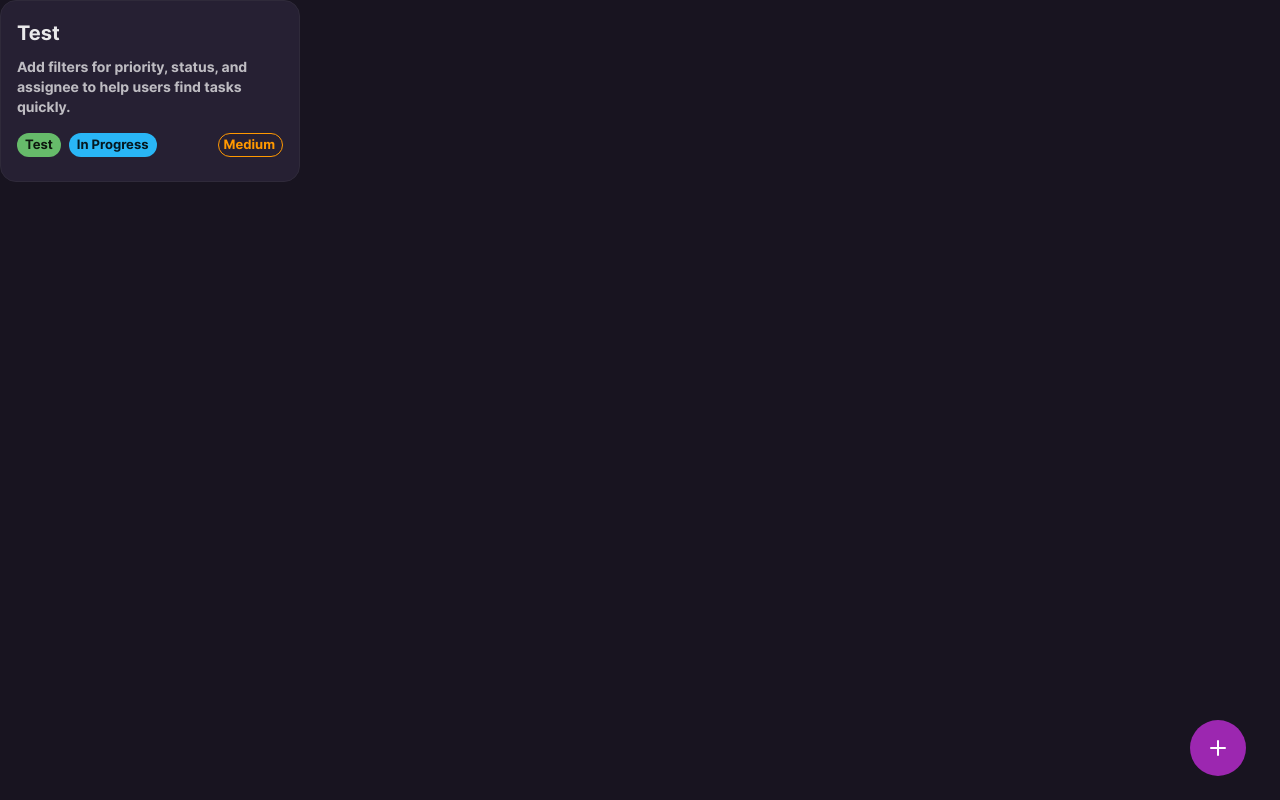
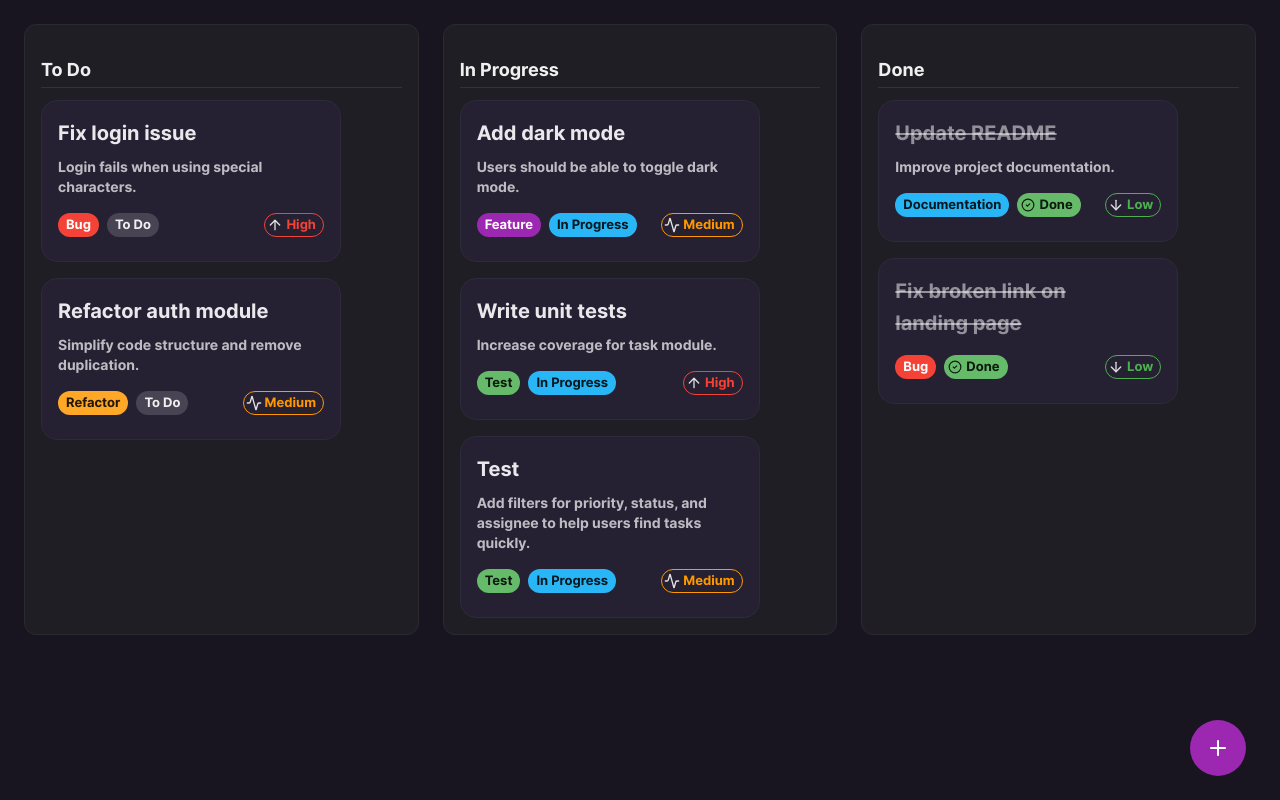
Before and after one commit to mattveyyyy/Task-Manager, a React (Vite) app: page / in a window 1280 px wide. Built offline with nearby package versions, Linux system fonts and the light colour scheme.

Commit message:
feat: TaskList + TaskBoard (3 колонки с задачами в зависимости от статуса)

```diff
--- a/src/App.tsx
+++ b/src/App.tsx
@@ -3,21 +3,20 @@ import { darkTheme } from './theme';
 import { TaskItem } from './components/TaskItem/TaskItem'
 import { ThemeProvider, CssBaseline } from '@mui/material';
 import { AddButton } from './components/AddButton/AddButton';
+// import { Sidebar } from './components/Sidebar/Sidebar';
+import { useState } from 'react';
+import { TaskBoard } from './components/TaskBoard/TaskBoard';
+
 function App() {
-
+  const [collapsed, setCollapsed] = useState(false);
   return (
     <ThemeProvider theme={darkTheme}>
       <CssBaseline />
-    <TaskItem
-      id='1'
-      title='Test'
-      description='Add filters for priority, status, and assignee to help users find tasks quickly.'
-      category='Test'
-      status='In Progress'
-      priority='Medium'
-      onEdit={(id) => console.log('Editing task:', id)}
-    />
+      {/* <Sidebar collapsed={collapsed} onToggle={() => setCollapsed(!collapsed)} /> */}
+        <main>
+          <TaskBoard />
     <AddButton onClick={() => console.log('Add Task')} />
+        </main>
     </ThemeProvider>
   )
 }
--- /dev/null
+++ b/src/components/TaskBoard/TaskBoard.module.css
@@ -0,0 +1,25 @@
+.board {
+  display: grid;
+  grid-template-columns: repeat(auto-fit, minmax(320px, 1fr));
+  gap: 24px;
+  padding: 24px;
+}
+
+.column {
+  background-color: #1e1e24;
+  border: 1px solid #2a2a2f;
+  border-radius: 12px;
+  padding: 16px;
+  display: flex;
+  flex-direction: column;
+  min-height: 400px;
+}
+
+.columnTitle {
+  font-size: 18px;
+  font-weight: 600;
+  color: #f0f0f0;
+  margin-bottom: 12px;
+  border-bottom: 1px solid #333;
+  padding-bottom: 4px;
+}
--- /dev/null
+++ b/src/components/TaskBoard/TaskBoard.tsx
@@ -0,0 +1,87 @@
+import { TaskList } from '../TaskList/TaskList'
+import type {Task} from '../TaskList/TaskList'
+import styles from './TaskBoard.module.css';
+
+const sampleTasks: Task[] = [
+    {
+        id: '1',
+        title: 'Fix login issue',
+        description: 'Login fails when using special characters.',
+        category: 'Bug',
+        status: 'To Do',
+        priority: 'High',
+    },
+    {
+        id: '2',
+        title: 'Add dark mode',
+        description: 'Users should be able to toggle dark mode.',
+        category: 'Feature',
+        status: 'In Progress',
+        priority: 'Medium',
+    },
+    {
+        id: '3',
+        title: 'Update README',
+        description: 'Improve project documentation.',
+        category: 'Documentation',
+        status: 'Done',
+        priority: 'Low',
+    },
+    {
+        id: '4',
+        title: 'Refactor auth module',
+        description: 'Simplify code structure and remove duplication.',
+        category: 'Refactor',
+        status: 'To Do',
+        priority: 'Medium',
+    },
+    {
+        id: '5',
+        title: 'Write unit tests',
+        description: 'Increase coverage for task module.',
+        category: 'Test',
+        status: 'In Progress',
+        priority: 'High',
+    },
+    {
+        id: '6',
+        title: 'Fix broken link on landing page',
+        category: 'Bug',
+        status: 'Done',
+        priority: 'Low',
+    },
+    {
+        id: '7',
+        title: 'Test',
+        description: 'Add filters for priority, status, and assignee to help users find tasks quickly.',
+        category: 'Test',
+        status: 'In Progress',
+        priority: 'Medium',
+    },
+];
+
+export const TaskBoard = () => {
+    const handleEdit = (id: string) => {
+        console.log(`Edit task with ID: ${id}`);
+    };
+
+    const columns = [
+        { title: 'To Do', status: 'To Do' },
+        { title: 'In Progress', status: 'In Progress' },
+        { title: 'Done', status: 'Done' },
+    ];
+
+    return (
+        <div className={styles.board}>
+        {columns.map((col) => {
+            const filtered = sampleTasks.filter((task) => task.status === col.status);
+            return (
+            <div key={col.status} className={styles.column}>
+                <h2 className={styles.columnTitle}>{col.title}</h2>
+                <TaskList tasks={filtered} onEdit={handleEdit} />
+            </div>
+            );
+        })}
+        </div>
+    );
+};
--- a/src/components/TaskItem/TaskItem.tsx
+++ b/src/components/TaskItem/TaskItem.tsx
@@ -1,4 +1,3 @@
-import React from 'react';
 import {
     Card,
     CardContent,
@@ -8,7 +7,7 @@ import {
     IconButton,
     Box,
 } from '@mui/material';
-import { Edit, ArrowUp, ArrowDown, CheckCircle2 } from 'lucide-react';
+import { Edit, ArrowUp, ArrowDown, CheckCircle2, Activity } from 'lucide-react';
 import styles from './TaskItem.module.css';
 
 interface TaskItemProps {
@@ -44,7 +43,7 @@ export const TaskItem = ({
     const getPriorityIcon = () => {
         switch (priority) {
             case 'High': return <ArrowUp size={16} />;
-            case 'Medium': return <span className={styles.priorityMediumDot} />;
+            case 'Medium': return <Activity size={16} />;
             case 'Low': return <ArrowDown size={16} />;
             default: return <span className={styles.priorityMediumDot} />;
         }
--- /dev/null
+++ b/src/components/TaskList/TaskList.module.css
@@ -0,0 +1,5 @@
+.taskList {
+  display: flex;
+  flex-direction: column;
+  gap: 16px;
+}
--- /dev/null
+++ b/src/components/TaskList/TaskList.tsx
@@ -0,0 +1,26 @@
+import { TaskItem } from '../TaskItem/TaskItem'
+import styles from './TaskList.module.css';
+
+export interface Task {
+    id: string;
+    title: string;
+    description?: string;
+    category: 'Bug' | 'Feature' | 'Documentation' | 'Refactor' | 'Test';
+    status: 'To Do' | 'In Progress' | 'Done';
+    priority: 'Low' | 'Medium' | 'High';
+}
+
+interface TaskListProps {
+    tasks: Task[];
+    onEdit: (id: string) => void;
+}
+
+export const TaskList = ({ tasks, onEdit }: TaskListProps) => {
+    return (
+        <div className={styles.taskList}>
+        {tasks.map((task) => (
+            <TaskItem key={task.id} {...task} onEdit={onEdit} />
+        ))}
+        </div>
+    );
+};
```
Also changed, not shown: src/components/Sidebar/SideBar.module.css (added).
